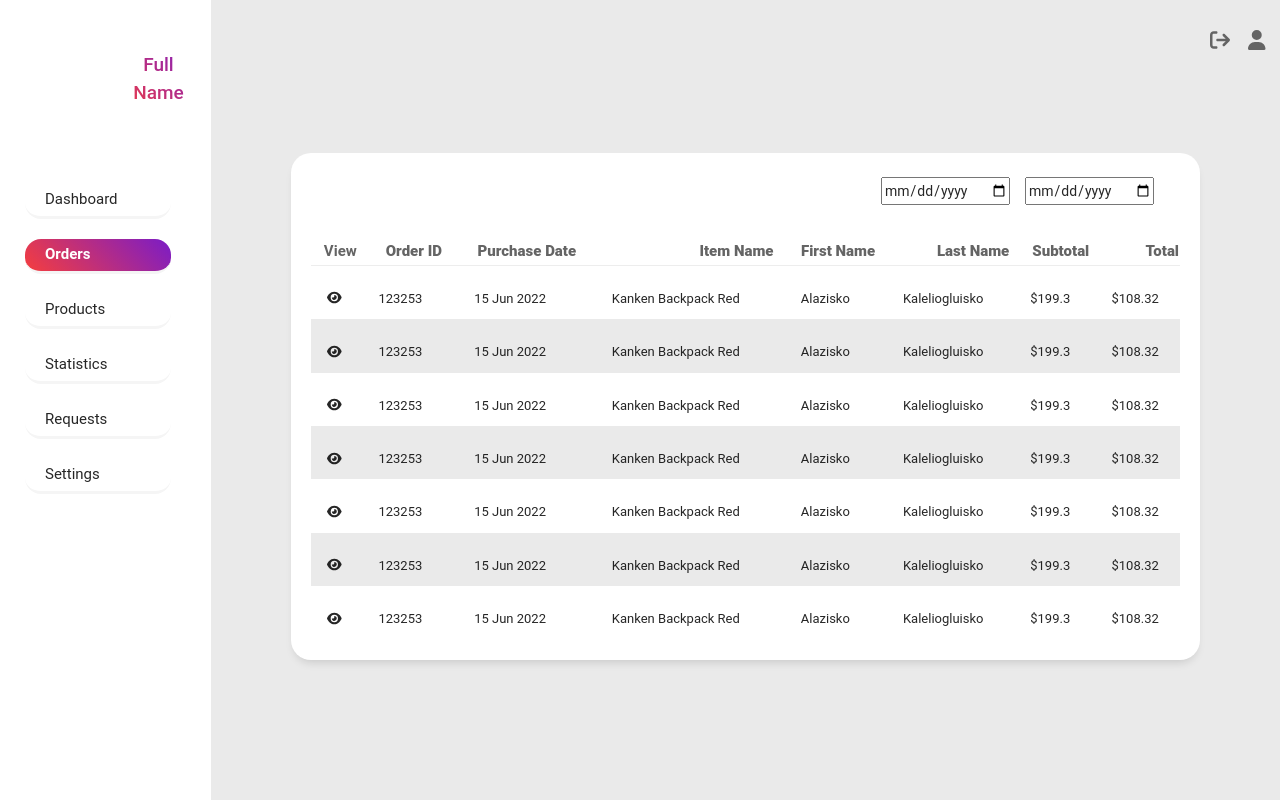
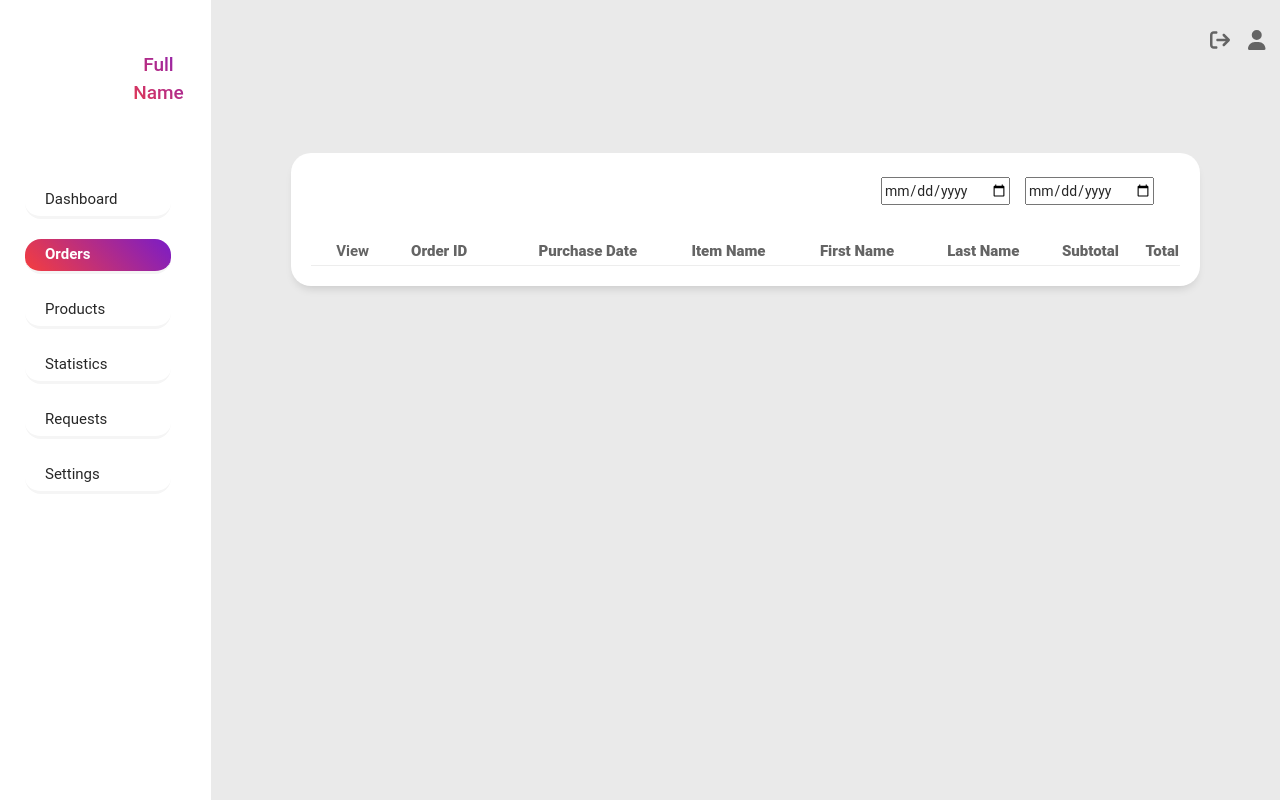
Before and after one commit to Akaleli1/admin-dashboard, a React (Create React App) app: page / in a window 1280 px wide. Shown: the top 800 px of the page. Built offline with nearby package versions, Linux system fonts and the light colour scheme.

Commit message:
Deleted example table rows.

```diff
--- a/src/components/shared/Table/OrderTable.jsx
+++ b/src/components/shared/Table/OrderTable.jsx
@@ -79,78 +79,10 @@ function Order() {
         </tr>
       </thead>
 
+      <tbody>
 
-      <tbody>
-        <tr className="table-row odd">
-          <td> <FontAwesomeIcon icon={faEye} /> </td>
-          <td>123253</td>
-          <td>15 Jun 2022</td>
-          <td>Kanken Backpack Red</td>
-          <td>Alazisko</td>
-          <td>Kaleliogluisko</td>
-          <td>$199.3</td>
-          <td>$108.32</td>
-        </tr>
-        <tr className="table-row even">
-          <td> <FontAwesomeIcon icon={faEye} /> </td>
-          <td>123253</td>
-          <td>15 Jun 2022</td>
-          <td>Kanken Backpack Red</td>
-          <td>Alazisko</td>
-          <td>Kaleliogluisko</td>
-          <td>$199.3</td>
-          <td>$108.32</td>
-        </tr>
-        <tr className="table-row odd">
-          <td> <FontAwesomeIcon icon={faEye} /> </td>
-          <td>123253</td>
-          <td>15 Jun 2022</td>
-          <td>Kanken Backpack Red</td>
-          <td>Alazisko</td>
-          <td>Kaleliogluisko</td>
-          <td>$199.3</td>
-          <td>$108.32</td>
-        </tr>
-        <tr className="table-row even">
-          <td> <FontAwesomeIcon icon={faEye} /> </td>
-          <td>123253</td>
-          <td>15 Jun 2022</td>
-          <td>Kanken Backpack Red</td>
-          <td>Alazisko</td>
-          <td>Kaleliogluisko</td>
-          <td>$199.3</td>
-          <td>$108.32</td>
-        </tr>
-        <tr className="table-row odd">
-          <td> <FontAwesomeIcon icon={faEye} /> </td>
-          <td>123253</td>
-          <td>15 Jun 2022</td>
-          <td>Kanken Backpack Red</td>
-          <td>Alazisko</td>
-          <td>Kaleliogluisko</td>
-          <td>$199.3</td>
-          <td>$108.32</td>
-        </tr>
-        <tr className="table-row even">
-          <td> <FontAwesomeIcon icon={faEye} /> </td>
-          <td>123253</td>
-          <td>15 Jun 2022</td>
-          <td>Kanken Backpack Red</td>
-          <td>Alazisko</td>
-          <td>Kaleliogluisko</td>
-          <td>$199.3</td>
-          <td>$108.32</td>
-        </tr>
-        <tr className="table-row odd">
-          <td> <FontAwesomeIcon icon={faEye} /> </td>
-          <td>123253</td>
-          <td>15 Jun 2022</td>
-          <td>Kanken Backpack Red</td>
-          <td>Alazisko</td>
-          <td>Kaleliogluisko</td>
-          <td>$199.3</td>
-          <td>$108.32</td>
-        </tr>
+
+
       </tbody>
 
       <tfoot></tfoot>
```
